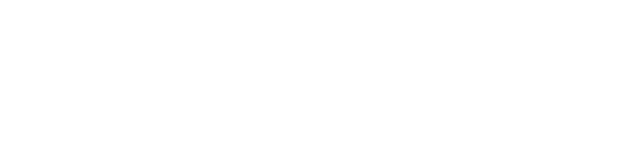
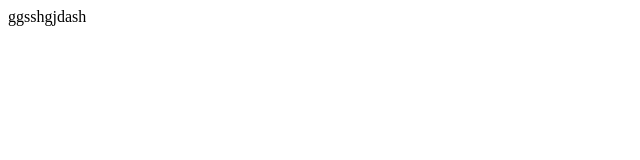
Before and after one commit to ilya-glitch/ilya-glitch.github.io, a plain HTML site: page index.html in a window 1280 px wide. Shown: the whole page, without its empty margins (0-640 px from the left). Drawn offline with Linux system fonts and the light colour scheme.

Commit message:
Update index.html
0

```diff
--- a/index.html
+++ b/index.html
@@ -4,7 +4,7 @@
 
     </head>
     <body>
-
+ggsshgjdash
 
     </body>
 </html>
```
